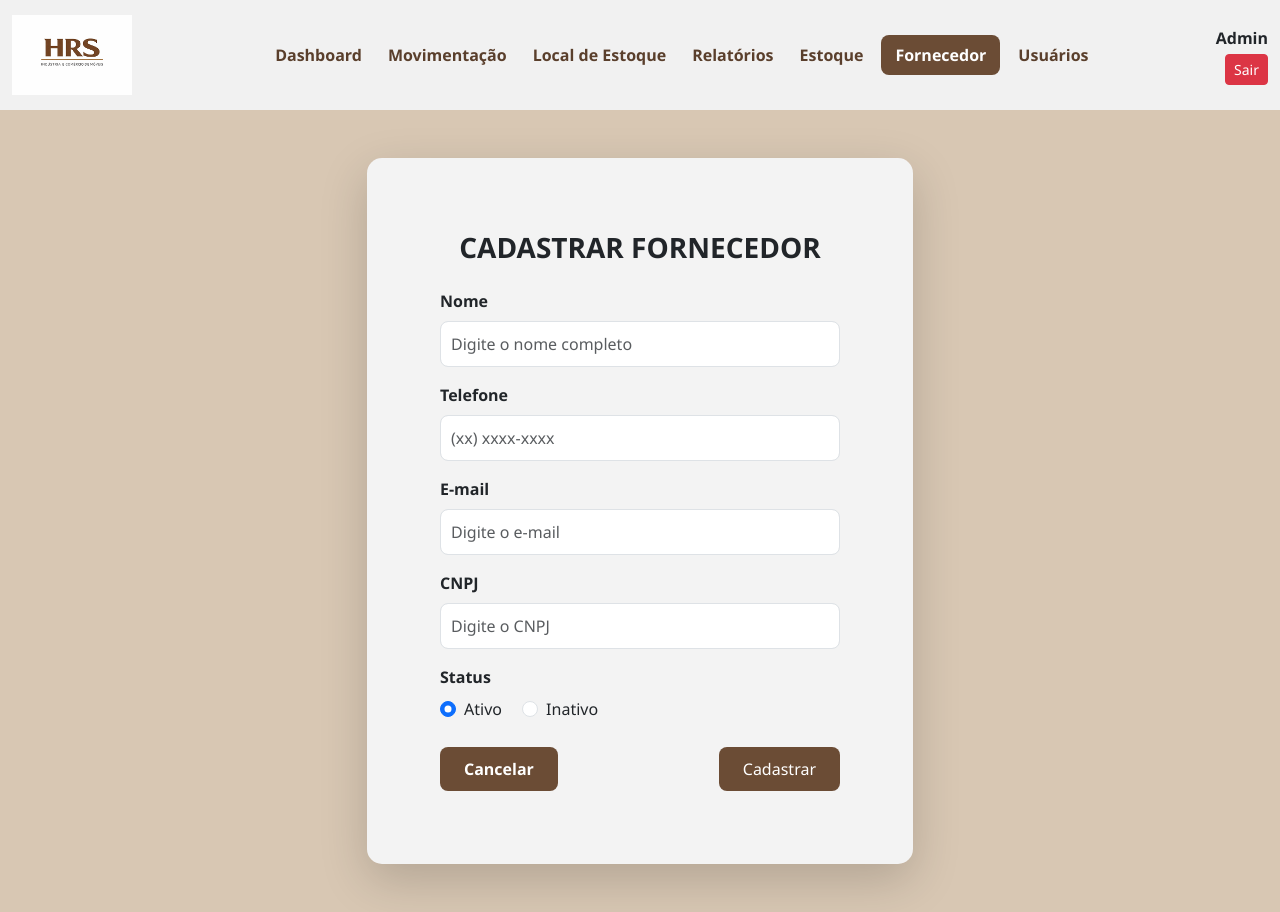
After one commit to CarlosEduardoTorquatoRodrigues/SistemaControleEstoqueHRS, a PHP site: page /cadastrar_fornecedor.php in a window 1280 px wide. The commit adds this page. Run offline with PHP 8.4, Linux system fonts and the light colour scheme.

Commit message:
Tela de Fornecedor e Cadastrar Fornecedor ok

```diff
--- a/includes/nav.php
+++ b/includes/nav.php
@@ -56,7 +56,7 @@ Estoque
 </li>
 
 <li class="nav-item">
-<a class="nav-link <?= ($activePage == 'fornecedor') ? 'active' : '' ?>" href="fornecedor.php">
+<a class="nav-link <?= ($activePage == 'fornecedor') ? 'active' : '' ?>" href="fornecedores.php">
 Fornecedor
 </a>
 </li>
--- /dev/null
+++ b/public/cadastrar_fornecedor.php
@@ -0,0 +1,114 @@
+<?php
+$pageTitle = "Cadastrar Fornecedor - HRS";
+$activePage = "fornecedor";
+include '../includes/header.php';
+?>
+
+<?php include '../includes/nav.php'; ?>
+
+<div class="container py-5">
+    <div class="row justify-content-center">
+        <div class="col-12 col-md-8 col-lg-6">
+
+            <div class="card card-custom shadow-lg border-0">
+                <div class="card-body p-4 p-md-5">
+
+                    <h3 class="text-center fw-bold mb-4">
+                        CADASTRAR FORNECEDOR
+                    </h3>
+
+                    <form action="#" method="POST">
+
+                        <!-- Nome -->
+                        <div class="mb-3">
+                            <label for="nome" class="form-label fw-semibold">Nome</label>
+                            <input type="text"
+                                   id="nome"
+                                   name="nome"
+                                   class="form-control"
+                                   placeholder="Digite o nome completo"
+                                   required>
+                        </div>
+
+                        <!-- Telefone -->
+                        <div class="mb-3">
+                            <label for="telefone" class="form-label fw-semibold">Telefone</label>
+                            <input type="text"
+                                   id="telefone"
+                                   name="telefone"
+                                   class="form-control"
+                                   placeholder="(xx) xxxx-xxxx"
+                                   required>
+                        </div>
+
+                        <!-- Email -->
+                        <div class="mb-3">
+                            <label for="email" class="form-label fw-semibold">E-mail</label>
+                            <input type="email"
+                                   id="email"
+                                   name="email"
+                                   class="form-control"
+                                   placeholder="Digite o e-mail"
+                                   required>
+                        </div>
+
+                        <!-- CNPJ -->
+                        <div class="mb-3">
+                            <label for="cnpj" class="form-label fw-semibold">CNPJ</label>
+                            <input type="text"
+                                   id="cnpj"
+                                   name="cnpj"
+                                   class="form-control"
+                                   placeholder="Digite o CNPJ"
+                                   required>
+                        </div>
+
+                        <!-- Status -->
+                        <div class="mb-4">
+                            <label class="form-label fw-semibold d-block">Status</label>
+
+                            <div class="form-check form-check-inline">
+                                <input class="form-check-input"
+                                       type="radio"
+                                       name="status"
+                                       id="ativo"
+                                       value="1"
+                                       checked>
+                                <label class="form-check-label" for="ativo">
+                                    Ativo
+                                </label>
+                            </div>
+
+                            <div class="form-check form-check-inline">
+                                <input class="form-check-input"
+                                       type="radio"
+                                       name="status"
+                                       id="inativo"
+                                       value="0">
+                                <label class="form-check-label" for="inativo">
+                                    Inativo
+                                </label>
+                            </div>
+                        </div>
+
+                        <!-- Botões -->
+                        <div class="d-flex justify-content-between mt-4">
+                            <a href="fornecedores.php" class="btn btn-hrs px-4">
+                                Cancelar
+                            </a>
+
+                            <button type="submit" class="btn btn-brown px-4">
+                                Cadastrar
+                            </button>
+                        </div>
+
+                    </form>
+
+                </div>
+            </div>
+
+        </div>
+    </div>
+</div>
+
+<?php include '../includes/footer.php'; ?>
--- a/public/cadastrar_material.php
+++ b/public/cadastrar_material.php
@@ -72,8 +72,8 @@ include '../includes/header.php';
             </div>
 
             <div class="d-flex justify-content-between">
-                <a href="#" class="btn btn-brown">Cancelar</a>
-                <button type="submit" class="btn btn-brown">Cadastrar</button>
+                <a href="estoque.php" class="btn btn-brown">Cancelar</a>
+                <a href="estoque.php" class="btn btn-brown">Cadastrar</a>
             </div>
 
         </form>
--- a/public/editar_local.php
+++ b/public/editar_local.php
@@ -19,7 +19,7 @@ include '../includes/header.php';
         <input type="text" class="form-control mb-4" value="Deposito Principal">
 
         <a href="local_estoque.php" class="btn-brown me-2 text-decoration-none" >Cancelar</a>
-        <a href="#" class="btn-brown text-decoration-none">Atualizar</a>
+        <a href="local_estoque.php" class="btn-brown text-decoration-none">Atualizar</a>
 
     </div>
 
```
Also changed, not shown: public/editar_fornecedor.php (added, +73 -0 lines), public/estoque.php (added, +114 -0 lines), public/fornecedores.php (added, +121 -0 lines), assets/css/global.css (line endings or trailing spaces).
